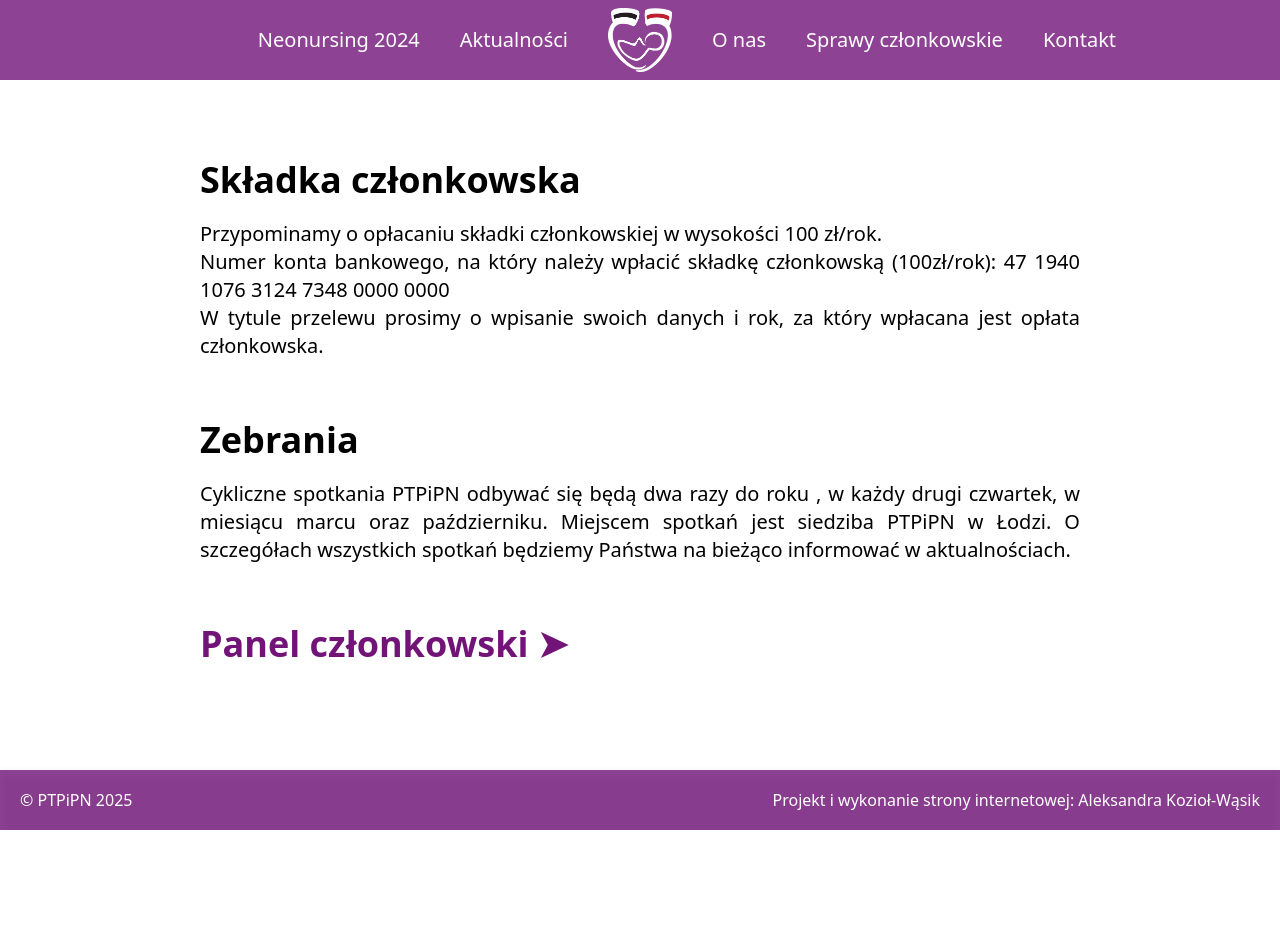
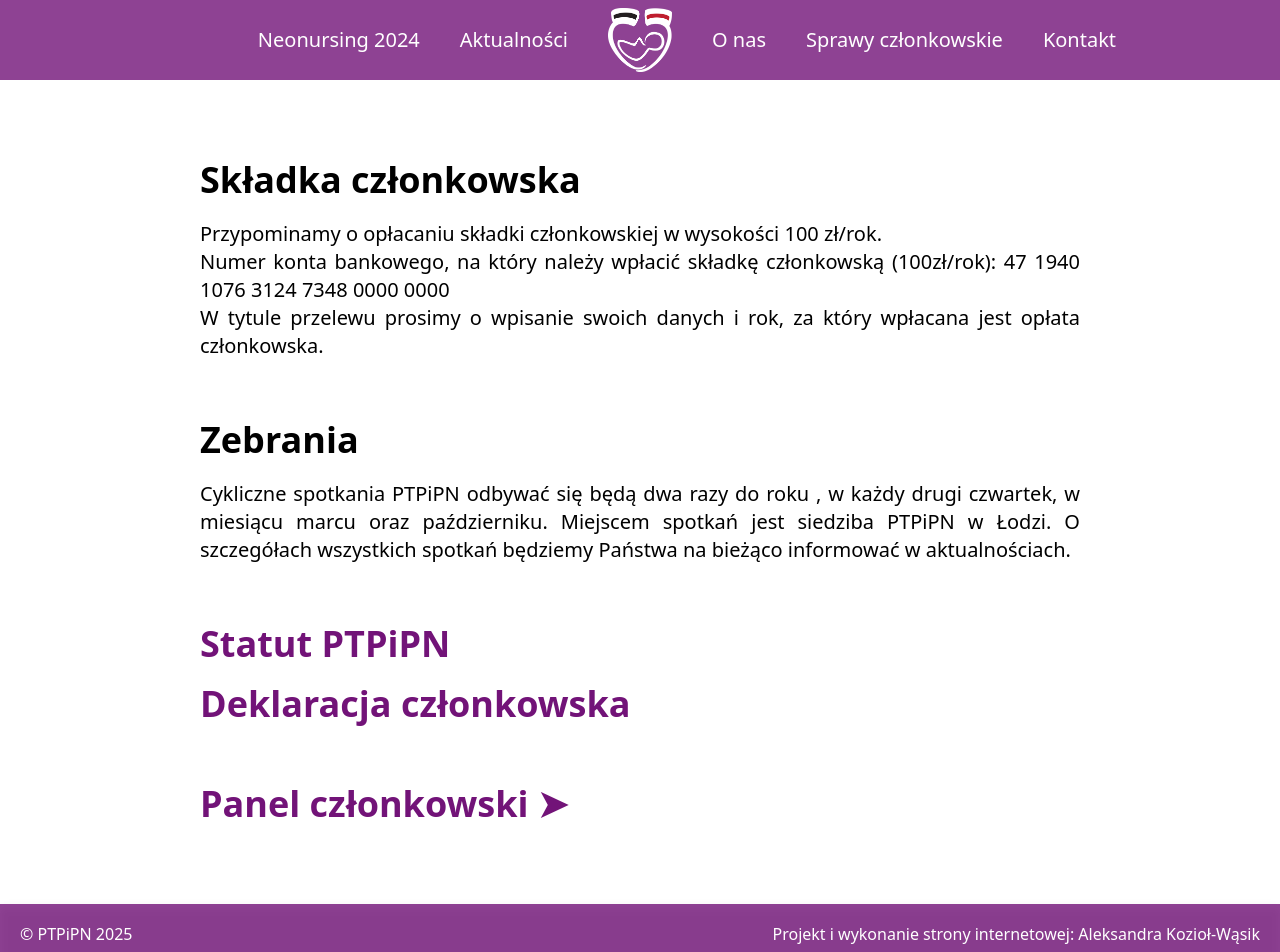
Before and after one commit to AlBandid/ptpipn_website_project, a Vue app: page /sprawy-czlonkowskie in a window 1280 px wide. Shown: the top 952 px of the page. Before the commit the page ends 830 px from the top, so only its background shows below. Built offline with nearby package versions, Linux system fonts and the light colour scheme.

Commit message:
added downloadable documents
deklaracja and statut can be downloaded from Sprawy Członkowskie tab

```diff
--- a/src/views/SprCzlView.vue
+++ b/src/views/SprCzlView.vue
@@ -24,7 +24,13 @@
       </p>
     </div>
     <div class="app-section-title mt-10 text-fuchsia-900">
-      <a href="https://ptpipn.sorga.pl/user/notifications" target="_blank" rel="noopener noreferrer">Panel członkowski &#x27A4;</a>
+      <a href="@/docs/PTPiPN_Statut_2022.pdf" download="PTPiPN_Statut_2022">Statut PTPiPN</a>
+    </div>
+    <div class="app-section-title text-fuchsia-900">
+      <a href="@/docs/deklaracja_czlonkowska.docx" download="deklaracja_czlonkowska">Deklaracja członkowska</a>
+    </div>
+    <div class="app-section-title mt-10 text-fuchsia-900">
+      <a href="https://ptpipn.sorga.pl/user/notifications" target="_blank" rel="noopener noreferrer">Panel członkowski ➤</a>
     </div>
   </div>
 </template>
```
Also changed, not shown: 2 other files (tests, documents, lock files or other folders).
